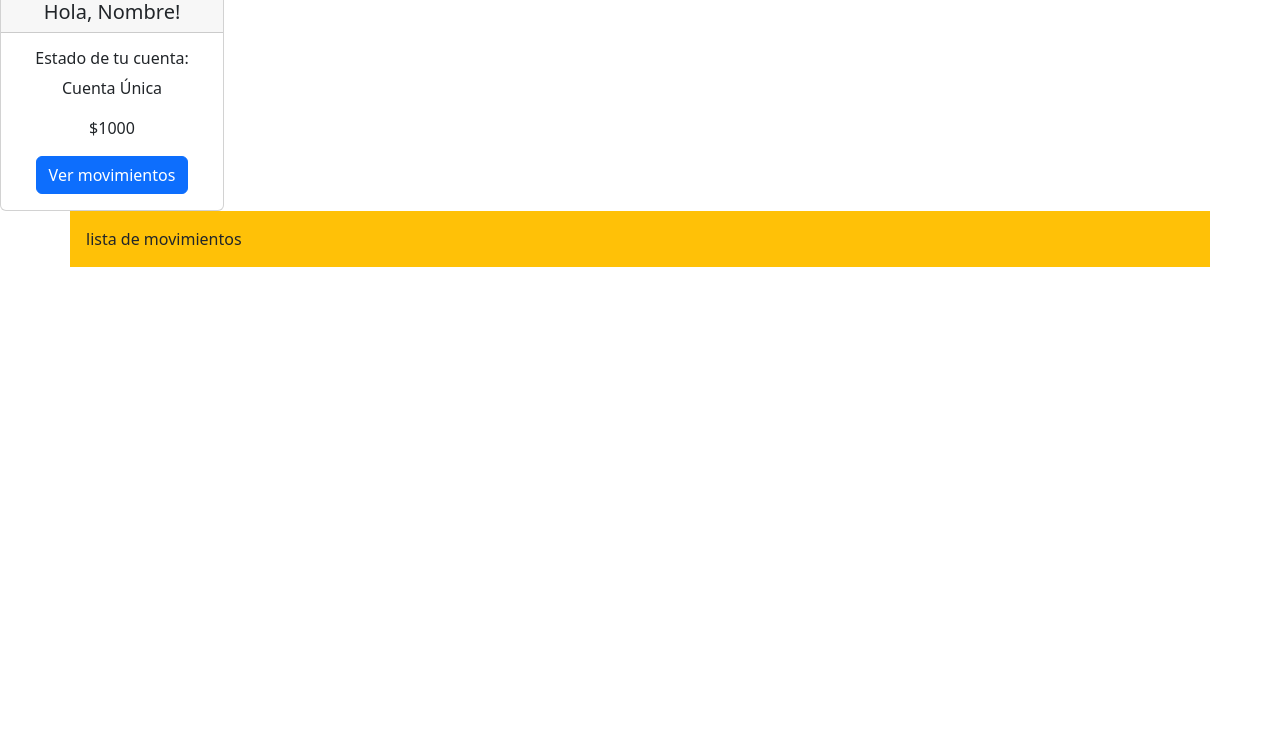
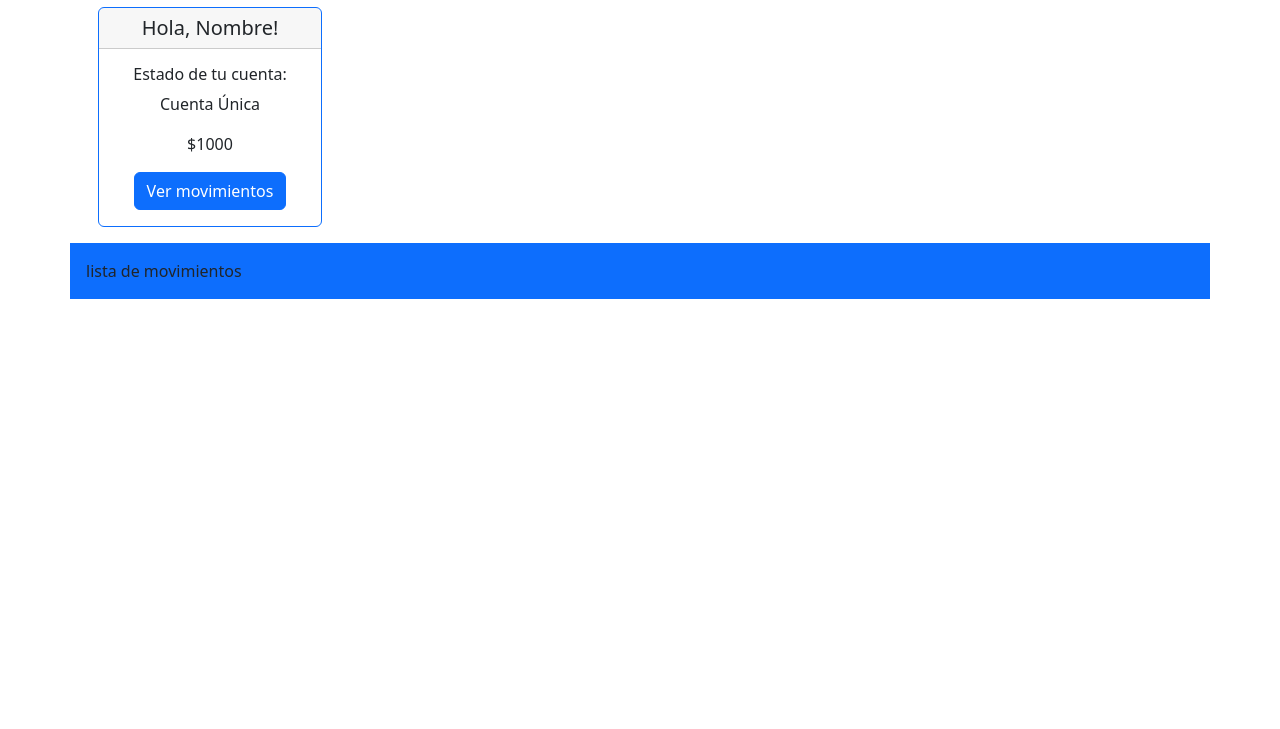
Before and after one commit to TuteAnnikian/ITBA---Grupo-4, a plain HTML site: page pages/principal/principal.html in a window 1280 px wide. Shown: the part 71-800 px from the top of the page. Drawn offline with nearby package versions, Linux system fonts and the light colour scheme.

Commit message:
tarjeta nombre c

```diff
--- a/pages/principal/principal.html
+++ b/pages/principal/principal.html
@@ -62,19 +62,22 @@
             </nav>
         </aside>
         <!-- los bg son solo para distingir los elementos, dps no van -->
-        <div class="card text-center" style="width: 14rem;">
+        <div class="container">
+          <div class=" card card text-center border-primary mb-3 m-3" style="width: 14rem;">
             <h5 class="card-header">Hola, Nombre!</h5>
               <div class="card-body">
                 <h6 class="card-title">Estado de tu cuenta:</h6>
                 <p class="card-text"> Cuenta Única </p>
                 <p class="card-text"> $1000 </p>
-                <a href="#" class="btn btn-primary">Ver movimientos</a>
+                <a href="\pages\movimientos\movimientos.html" class="btn btn-primary">Ver movimientos</a>
               </div>
         </div>
+        </div>
 
-        <div class="container p-3 bg-warning" > <!-- aca va la lista de mov -->
+        <div class="container p-3 bg-primary" > <!-- aca va la lista de mov -->
             lista de movimientos
         </div>
+
 
     </main>
 
```
